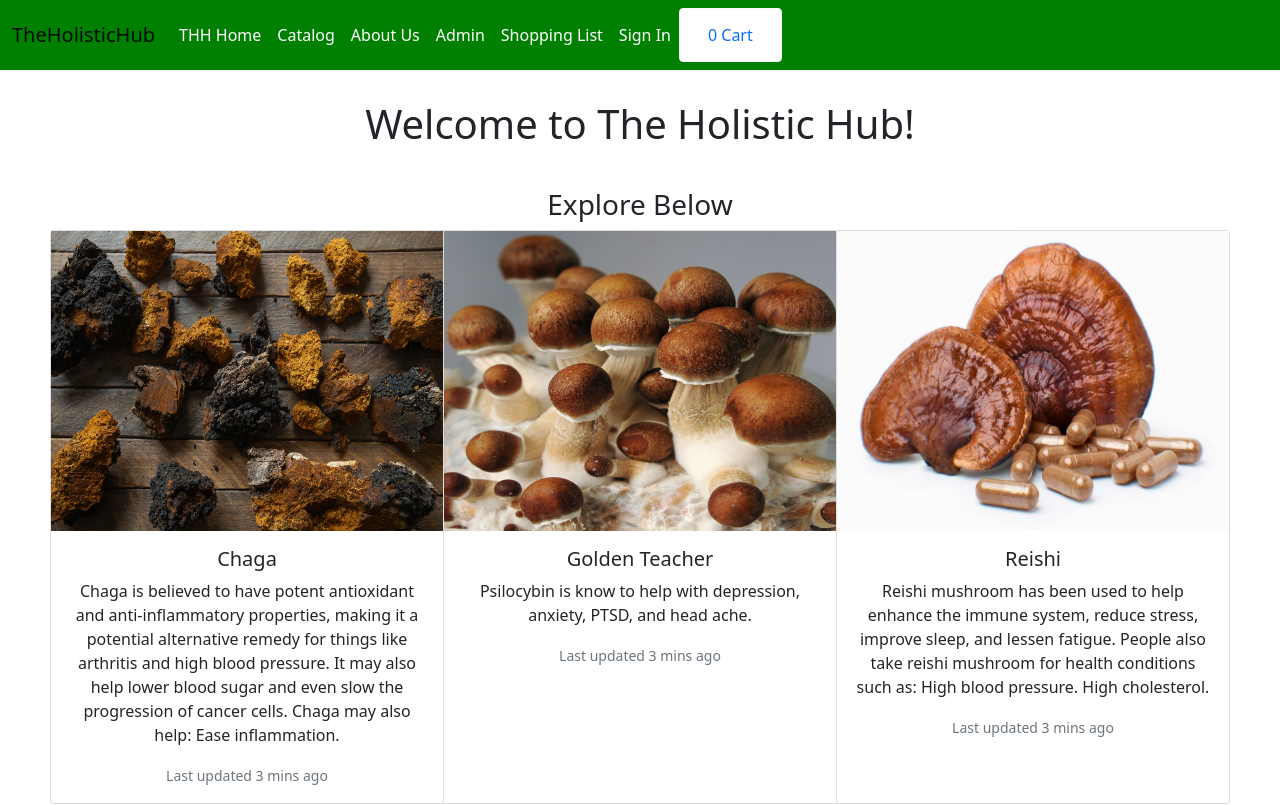
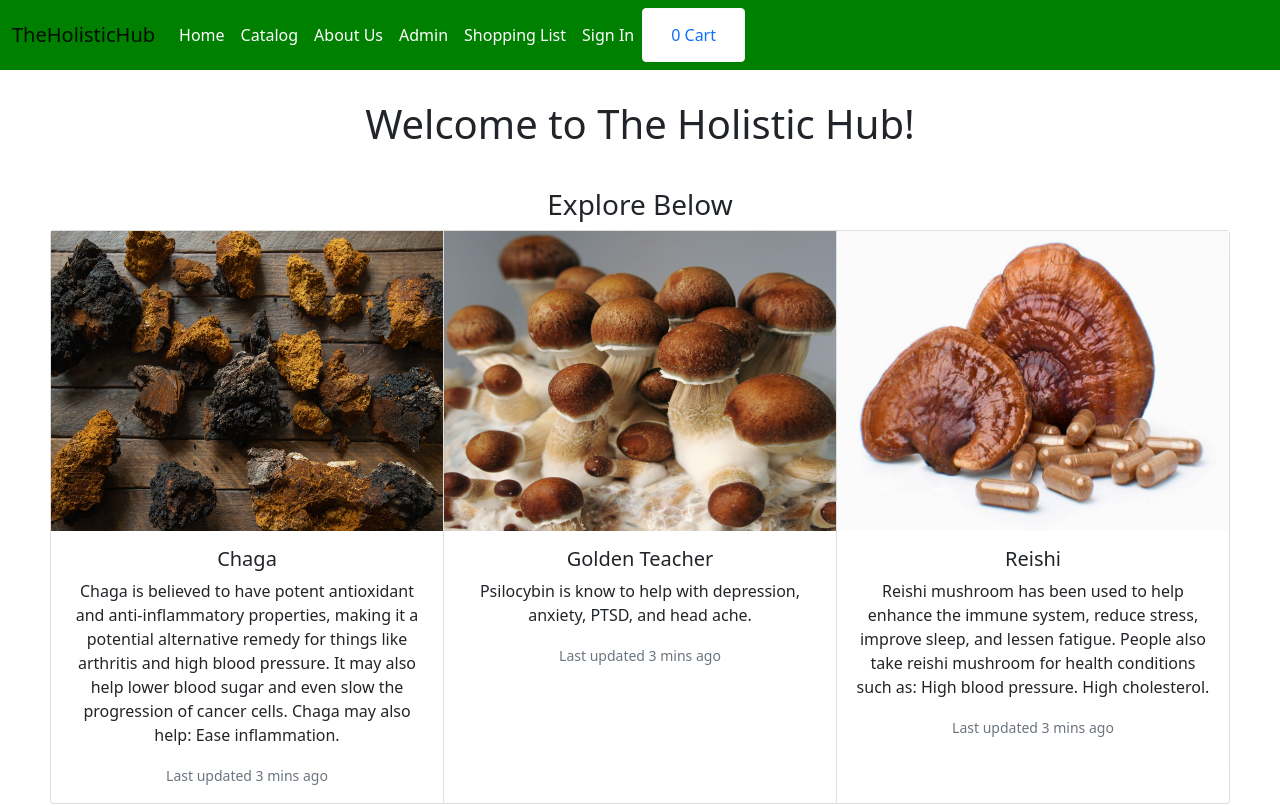
Before and after one commit to benjaminvance/THH, a React (Create React App) app: page / in a window 1280 px wide. Shown: the top 805 px of the page. Built offline with nearby package versions, Linux system fonts and the light colour scheme.

Commit message:
Update navbar.jsx

```diff
--- a/src/components/navbar.jsx
+++ b/src/components/navbar.jsx
@@ -25,7 +25,7 @@ function Navbar() {
         <div className="collapse navbar-collapse" id="navbarSupportedContent">
           <ul className="navbar-nav mr-auto">
             <li className="nav-item active">
-              <Link className="nav-link" to="/">THH Home <span className="sr-only"></span></Link>
+              <Link className="nav-link" to="/">Home <span className="sr-only"></span></Link>
             </li>
             <li className="nav-item active">
               <Link className="nav-link" to="/catalog">Catalog <span className="sr-only"></span></Link>
```
